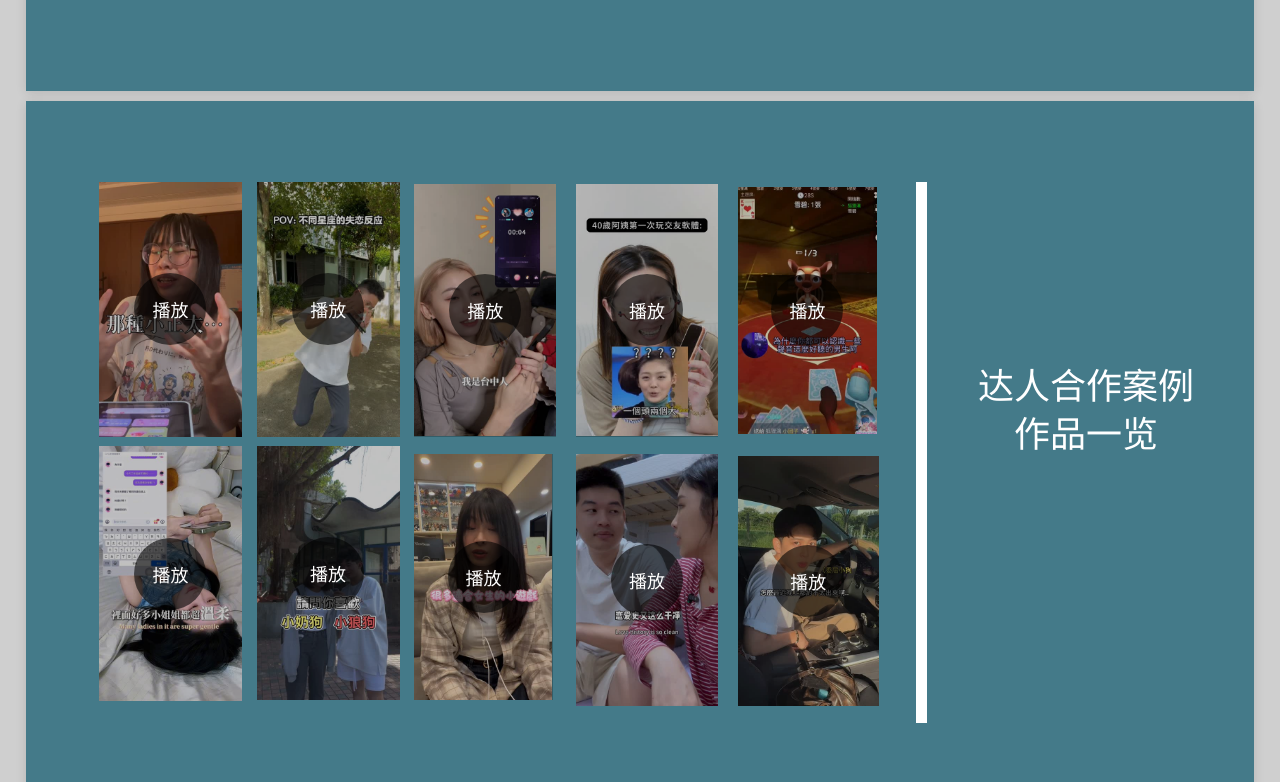
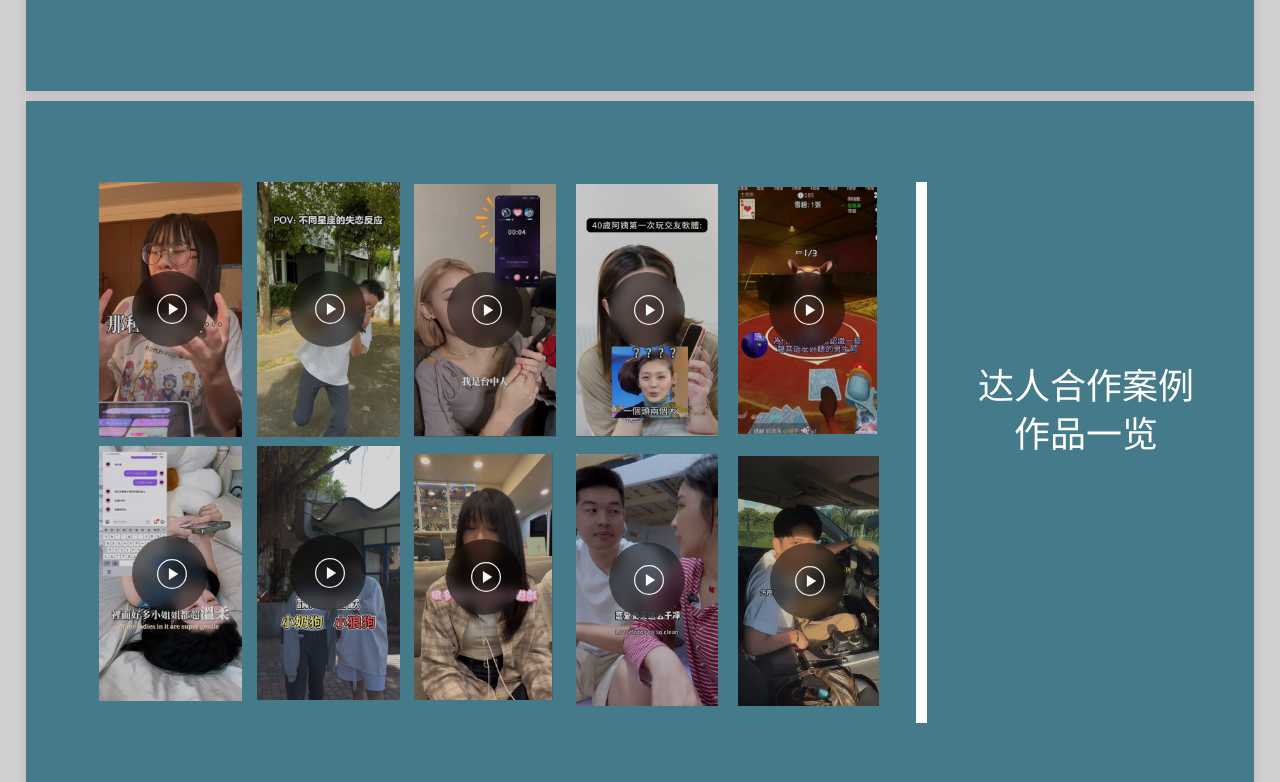
Before and after one commit to longgujia/gujialong.github.io, a plain HTML site: page index.html in a window 1280 px wide. Shown: the part 2015-2797 px from the top of the page. Drawn offline with Linux system fonts and the light colour scheme.

Commit message:
Use vector play icon overlay

```diff
--- a/styles.css
+++ b/styles.css
@@ -60,10 +60,9 @@ body {
   position: absolute;
   inset: 0;
   border: 0;
-  background: rgba(0, 0, 0, 0.24);
+  background: rgba(0, 0, 0, 0.16);
   color: #fff;
   font-family: "Microsoft YaHei", "微软雅黑", sans-serif;
-  font-size: 18px;
   cursor: pointer;
 }
 
@@ -71,11 +70,17 @@ body {
   display: inline-flex;
   align-items: center;
   justify-content: center;
-  min-width: 72px;
-  min-height: 72px;
-  padding: 0 18px;
+  width: 76px;
+  height: 76px;
   border-radius: 999px;
-  background: rgba(0, 0, 0, 0.58);
+  background: rgba(0, 0, 0, 0.5);
+  backdrop-filter: blur(6px);
+}
+
+.video-trigger svg {
+  width: 30px;
+  height: 30px;
+  margin-left: 4px;
 }
 
 .slide-text {
--- a/viewer.js
+++ b/viewer.js
@@ -205,7 +205,9 @@
     const trigger = document.createElement("button");
     trigger.className = "video-trigger";
     trigger.type = "button";
-    trigger.innerHTML = "<span>播放</span>";
+    trigger.setAttribute("aria-label", "播放视频");
+    trigger.innerHTML =
+      '<span><svg viewBox="0 0 48 48" aria-hidden="true" focusable="false"><circle cx="24" cy="24" r="23" fill="none" stroke="rgba(255,255,255,0.92)" stroke-width="2"/><path d="M19 14.5L34 24L19 33.5Z" fill="rgba(255,255,255,0.96)"/></svg></span>';
     trigger.addEventListener("click", () => {
       if (!video.src) {
         video.src = element.src;
```
